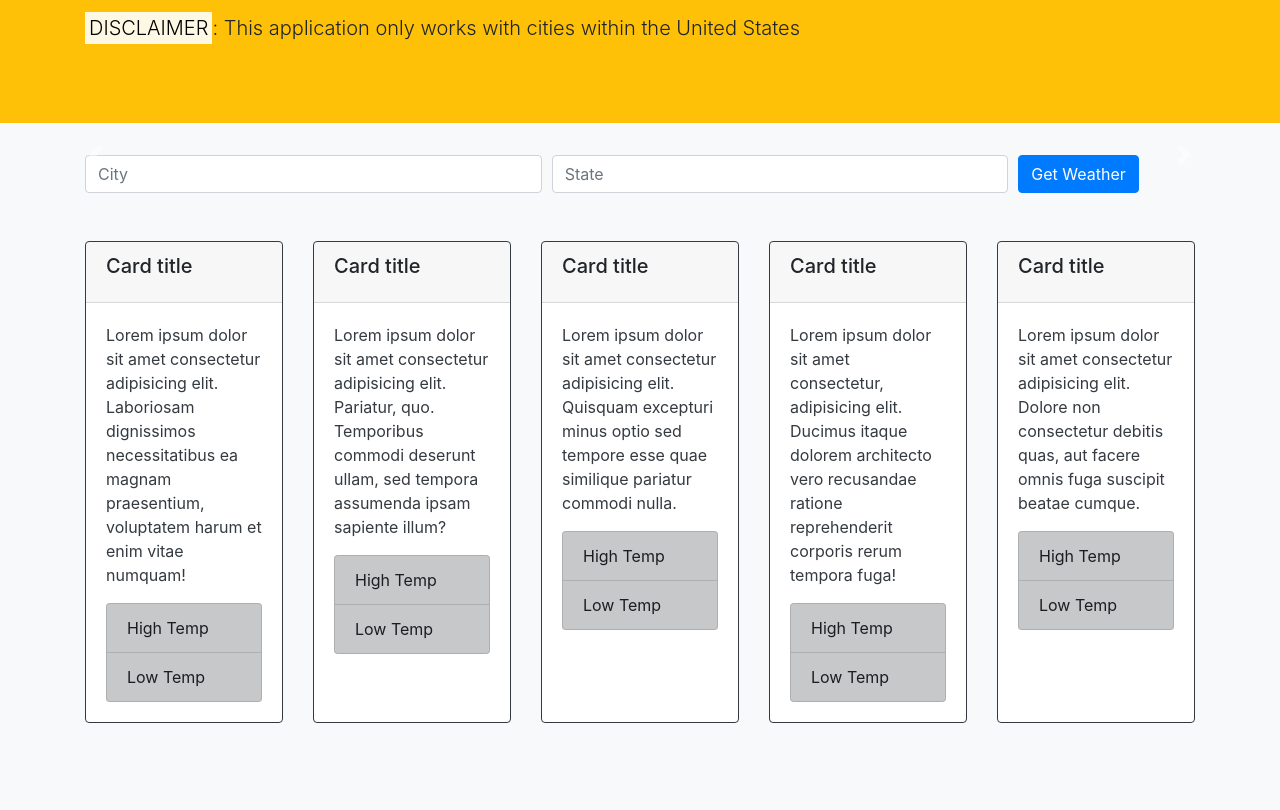
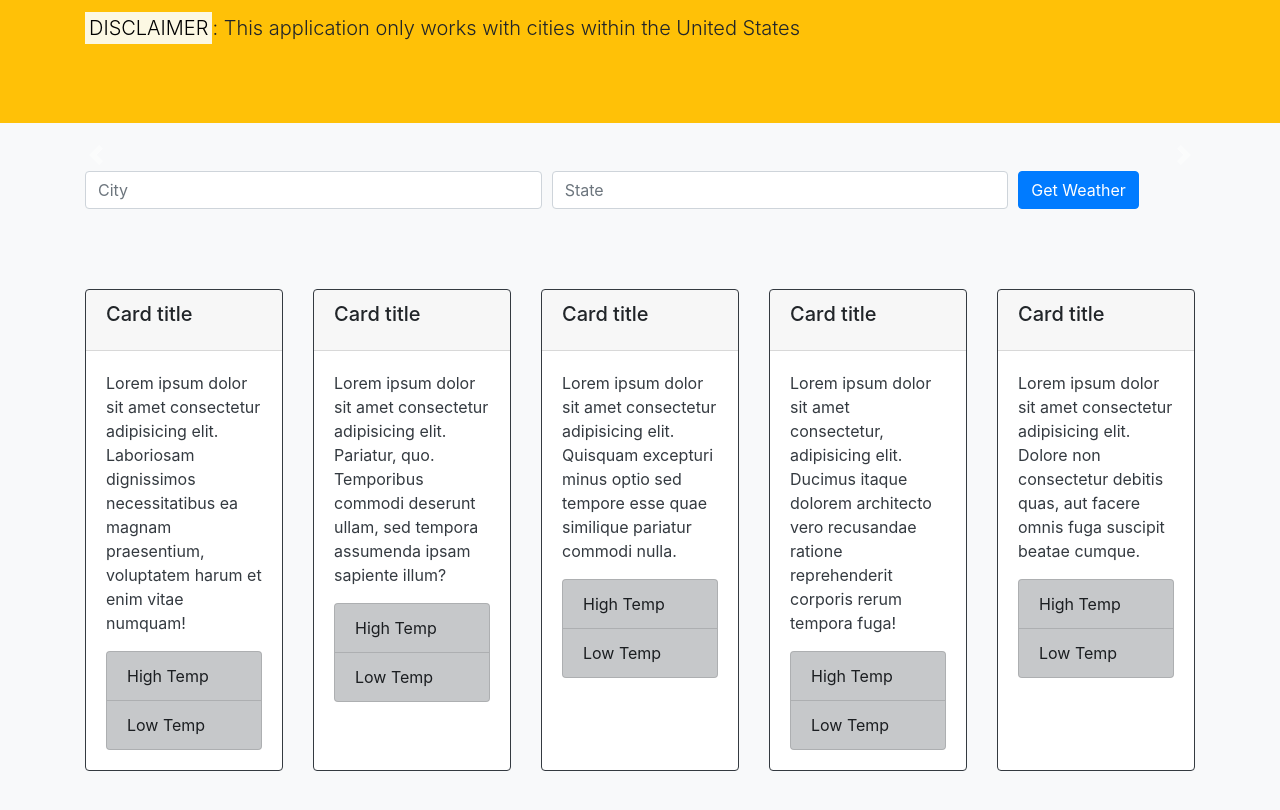
Before and after one commit to skyebrownh/forecast, a plain HTML site: page index.html in a window 1280 px wide. Shown: the part 172-982 px from the top of the page. Drawn offline with nearby package versions, Linux system fonts and the light colour scheme.

Commit message:
fix minor sizing and spacing

```diff
--- a/app.js
+++ b/app.js
@@ -139,4 +139,5 @@ function hasWhiteSpace(s) {
   return s.indexOf(' ') >= 0;
 }
 
-// FIXME: form inside spacing on small screen sizes
+// FIXME: color scheme
+// FIXME: weather icons
--- a/index.html
+++ b/index.html
@@ -9,6 +9,10 @@
   <link rel="stylesheet" href="https://stackpath.bootstrapcdn.com/bootstrap/4.3.1/css/bootstrap.min.css" integrity="sha384-ggOyR0iXCbMQv3Xipma34MD+dH/1fQ784/j6cY/iJTQUOhcWr7x9JvoRxT2MZw1T" crossorigin="anonymous">
   <!-- custom styles -->
   <style>
+    .card {
+      min-width: 160px;
+    }
+
     li.error {
       color: red;
     }
@@ -24,6 +28,7 @@
     </div>
   </div><!-- ./jumbotron -->
 
+  <!-- FIXME: finish -->
   <div id="carouselExampleFade" class="carousel slide carousel-fade" data-ride="carousel">
     <div class="carousel-inner">
       <div class="carousel-item active">
@@ -52,20 +57,20 @@
     <form id="weather-form">
       <div class="form-row">
         <div class="col-md-4 col-lg-5">
-          <input type="text" class="form-control" id="city" placeholder="City">
+          <input type="text" class="form-control my-3" id="city" placeholder="City">
         </div>
         <div class="col-md-4 col-lg-5">
-          <input type="text" class="form-control" id="state" placeholder="State">
+          <input type="text" class="form-control my-3" id="state" placeholder="State">
         </div>
         <div class="col-md-4 col-lg-2">
-          <button type="submit" class="btn btn-primary">Get Weather</button>
+          <button type="submit" class="btn btn-primary my-3">Get Weather</button>
         </div>
       </div>
     </form><!-- ./form -->
 
     <!-- forecast table -->
     <div class="card-deck my-5" id="forecast-table">
-      <div class="card border-dark">
+      <div class="card border-dark my-3">
         <!-- <img src="..." class="card-img-top" alt="..."> -->
         <div class="card-header">
           <h5 class="card-title">Card title</h5>
@@ -78,7 +83,7 @@
           </ul>
         </div>
       </div>
-      <div class="card border-dark">
+      <div class="card border-dark my-3">
         <!-- <img src="..." class="card-img-top" alt="..."> -->
         <div class="card-header">
           <h5 class="card-title">Card title</h5>
@@ -91,7 +96,7 @@
           </ul>
         </div>
       </div>
-      <div class="card border-dark">
+      <div class="card border-dark my-3">
         <!-- <img src="..." class="card-img-top" alt="..."> -->
         <div class="card-header">
           <h5 class="card-title">Card title</h5>
@@ -104,7 +109,7 @@
           </ul>
         </div>
       </div>
-      <div class="card border-dark">
+      <div class="card border-dark my-3">
         <!-- <img src="..." class="card-img-top" alt="..."> -->
         <div class="card-header">
           <h5 class="card-title">Card title</h5>
@@ -117,7 +122,7 @@
           </ul>
         </div>
       </div>
-      <div class="card border-dark">
+      <div class="card border-dark my-3">
         <!-- <img src="..." class="card-img-top" alt="..."> -->
         <div class="card-header">
           <h5 class="card-title">Card title</h5>
```
